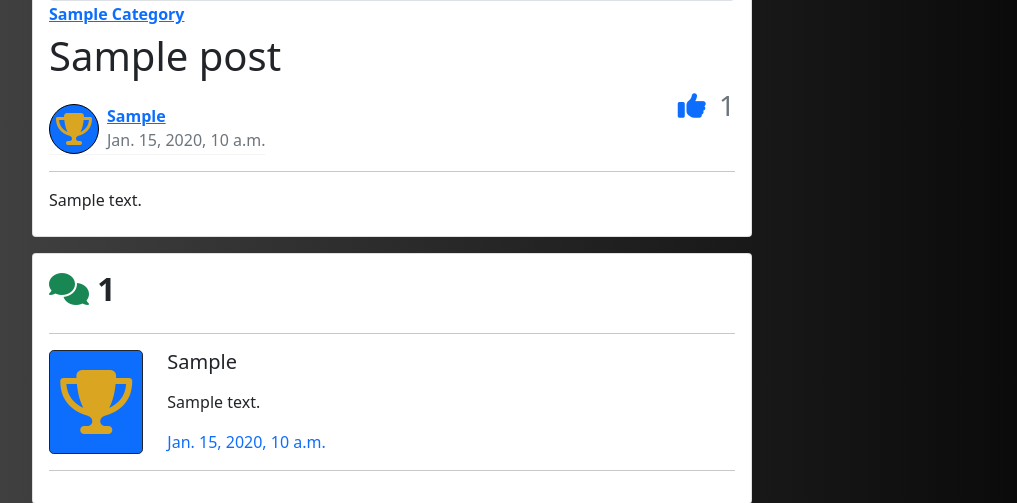
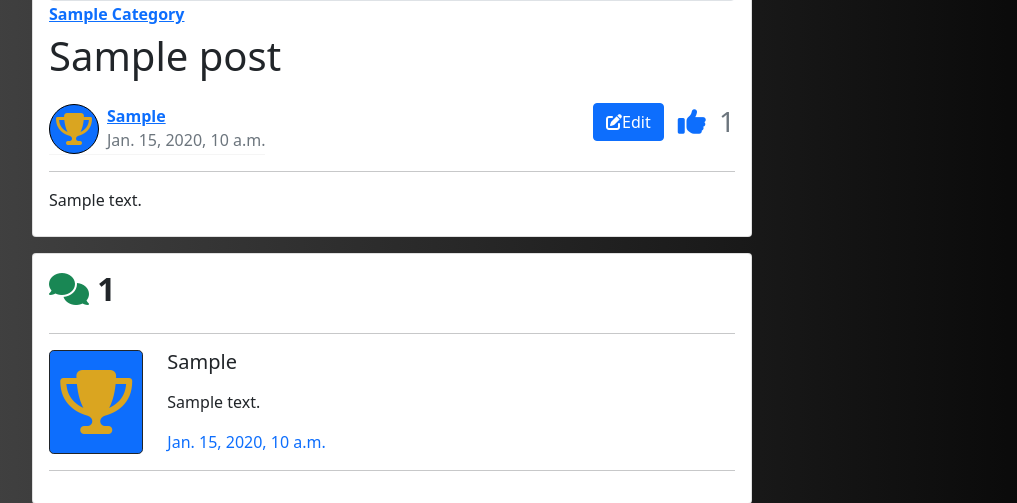
Before and after one commit to DarrachBarneveld/Project-4-CodeInstitute, a Django app: a page that uses templates/post_detail.html in a window 1280 px wide. Shown: the part 636-1139 px from the top of the page, without its empty margins (62-1079 px from the left). Run offline with Django 3.2, Linux system fonts and the light colour scheme; a user stored in the database is signed in; tables that the repository leaves empty hold one stand-in row (values such as "Sample post"); some libraries are stand-ins or nearby versions.

Commit message:
Added edit buttons to post and profile pages

```diff
--- a/templates/post_detail.html
+++ b/templates/post_detail.html
@@ -4,7 +4,7 @@
 
 <div id="main-content" class="container">
   <div class="row clearfix">
-    <div class="col-lg-8 col-md-12 left-box">
+    <section id="main-post" class="col-lg-8 col-md-12 left-box">
       <article class="card single_post">
         <div class="body p-3">
           <div class="img-post border rounded">
@@ -38,8 +38,15 @@
                 <span class="text-secondary">{{post.created_on}}</span>
               </div>
             </div>
-            <!-- The number of likes goes before the closing strong tag -->
-            <strong class="h3">
+
+            <div class="d-flex align-items-center justify-content-center gap-2">
+              {% if user.is_authenticated and user == post.author %}
+              <a href="{% url 'edit_post' pk=post.pk %}" class="btn btn-primary"
+                ><i class="fa-solid fa-pen-to-square"></i>Edit</a
+              >
+              {% endif %}
+
+              <strong class="h3 m-0">
                 {% if user.is_authenticated %}
                 <form
                   class="d-inline"
@@ -66,12 +73,14 @@
                   </button>
                   {% endif %}
                 </form>
+
                 {% else %}
                 <span class="text-secondary"><i class="far fa-heart"></i></span>
                 {% endif %}
                 <!-- The number of likes goes before the closing strong tag -->
                 <span class="text-secondary">{{ post.number_of_likes }} </span>
               </strong>
+            </div>
           </div>
 
           <hr />
@@ -138,7 +147,7 @@
           {% endif %} {% endif %}
         </div>
       </section>
-    </div>
+    </section>
     <section id="popular-posts" class="col-lg-4 col-md-12 right-box">
       <div class="card p-3">
         <div class="header">
```
Also changed, not shown: templates/profile.html (+8 -1 lines). Lines whose indentation alone changed are shown as unchanged.
